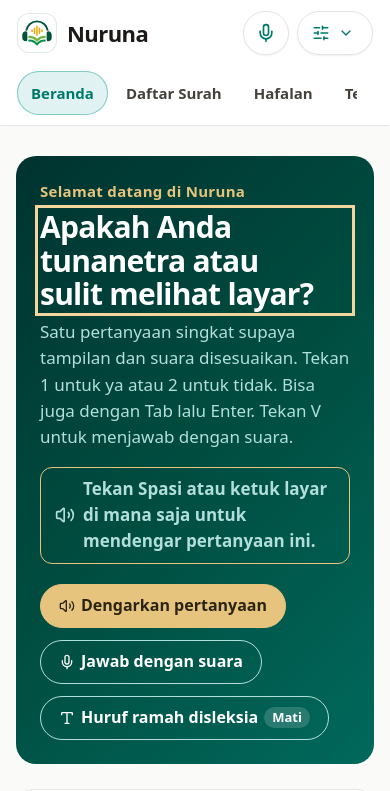
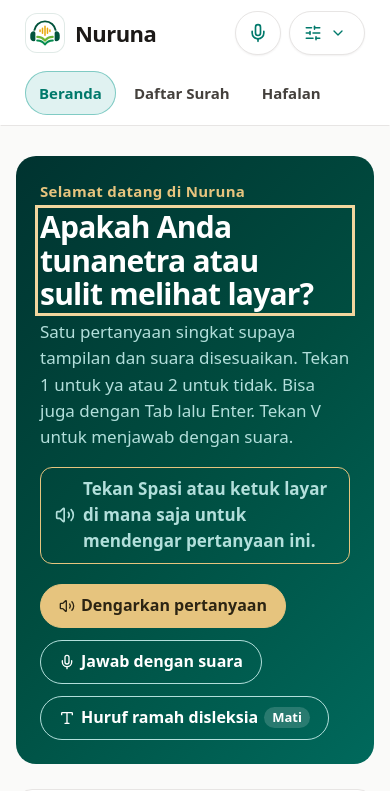
Before and after one commit to ISEKAI-SYSTEM/NurunaSystem, a Next.js app: page / in a window 390 px wide. Shown: the top 791 px of the page. Built offline with nearby package versions, Linux system fonts and the light colour scheme; a web font is replaced by a local one.

Commit message:
Navbar length fix

```diff
--- a/src/components/site-chrome.module.css
+++ b/src/components/site-chrome.module.css
@@ -14,10 +14,10 @@
   align-items: center;
   gap: 0.75rem 1.25rem;
   inline-size: 100%;
-  max-inline-size: 100%;
+  max-inline-size: 80rem; /* sama dengan .main di workspace.module.css */
   min-block-size: 4.25rem;
   margin-inline: auto;
-  padding: 0.625rem clamp(1rem, 3vw, 2.5rem);
+  padding: 0.625rem clamp(1.5rem, 3.4vw, 3.25rem);
   border: 1px solid transparent;
   border-block-end-color: var(--home-line);
   background-color: var(--home-surface);
@@ -209,9 +209,9 @@
   .nav {
     order: 3;
     flex-basis: 100%;
-    margin-inline: calc(-1 * clamp(1rem, 3vw, 2.5rem));
+    margin-inline: calc(-1 * clamp(1.5rem, 3.4vw, 3.25rem));
     overflow-x: auto;
-    padding: 0.25rem clamp(1rem, 3vw, 2.5rem);
+    padding: 0.25rem clamp(1.5rem, 3.4vw, 3.25rem);
     scrollbar-width: none;
   }
 }
```
